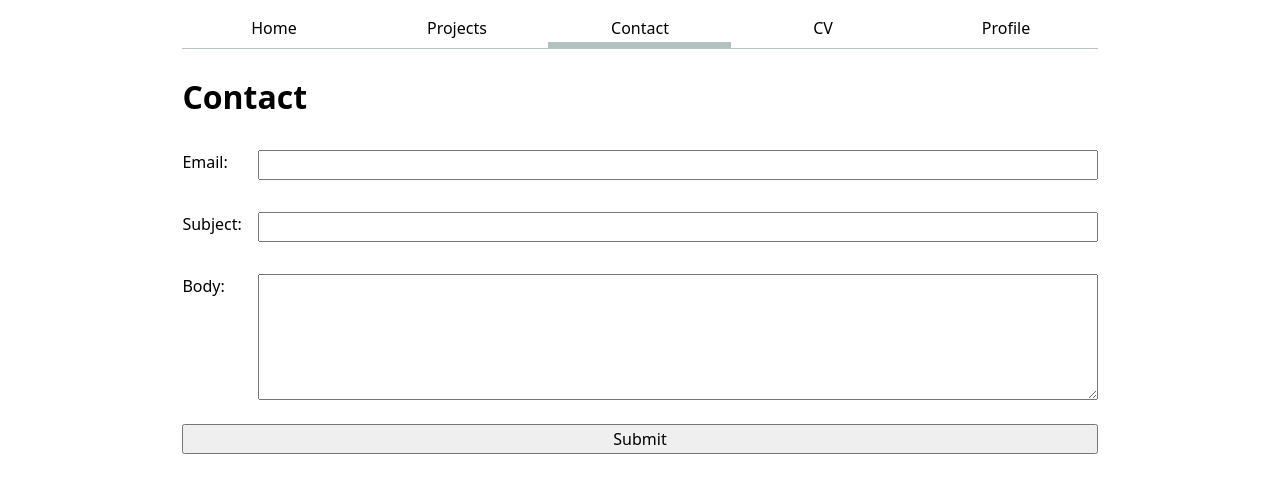
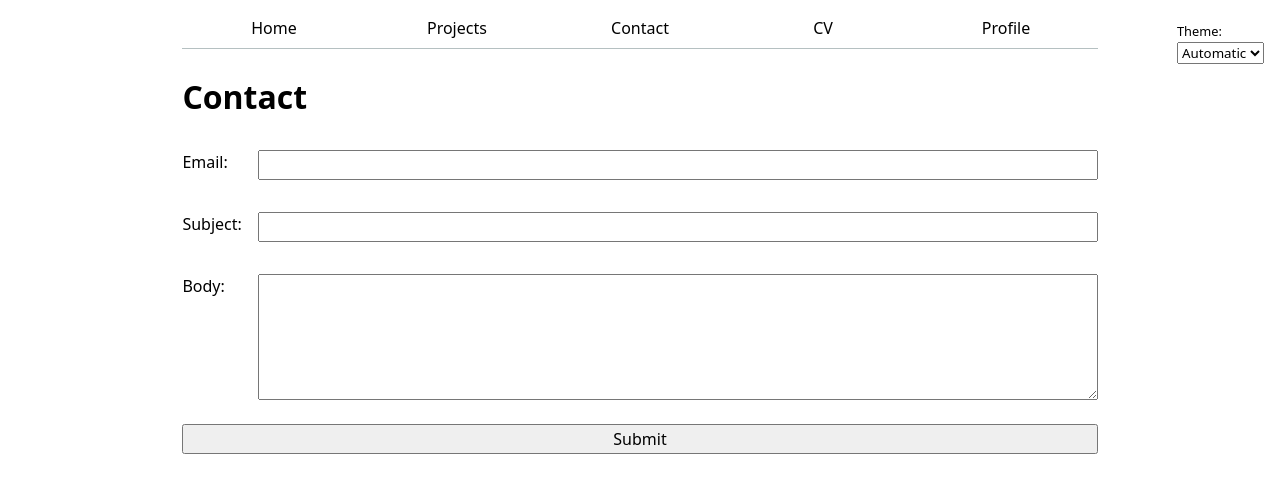
Before and after one commit to BaoyiWan/portfolio, a plain HTML site: page contact/index.html in a window 1280 px wide. Drawn offline with Linux system fonts and the light colour scheme; files that its build step writes are made by us from their sources.

Commit message:
revise1 lab3

```diff
--- a/contact/index.html
+++ b/contact/index.html
@@ -4,7 +4,7 @@
     <meta charset="UTF-8">
     <meta name="viewport" content="width=device-width, initial-scale=1.0">
     <title>Contact</title>
-    <link rel="stylesheet" href="style.css">
+    <link rel="stylesheet" href="../style.css">
     <style>
         body {
             max-width: 100ch;
@@ -14,16 +14,17 @@
 </head>
 <body>
 
+<!--
 <nav>
   <ul>
     <li><a href="../index.html">Home</a></li>
     <li><a href="../projects/">Projects</a></li>
-    <li><a href="../contact/" class="current">Contact</a></li>
+    <li><a href="../contact/">Contact</a></li>
     <li><a href="../cv/">CV</a></li>
     <li><a href="https://github.com/BaoyiWan" target="_blank">Profile</a></li>
   </ul>
 </nav>
-
+-->
 
 <style>
   :root {
@@ -59,7 +60,7 @@
 
 <h1>Contact</h1>
 
-<form action="mailto:bawan@ucsd.edu" method="POST" enctype="text/plain">
+<form action="mailto:bawan@ucsd.edu">
 
   <label>
     Email:
@@ -112,6 +113,6 @@
     grid-column: 1 / -1;
   }
 </style>
-
+<script src="../global.js"></script>
 </body>
 </html>
--- /dev/null
+++ b/global.js
@@ -0,0 +1,110 @@
+console.log("IT’S ALIVE!");
+
+function $$(selector, context = document) {
+  return Array.from(context.querySelectorAll(selector));
+}
+
+/*
+const navLinks = $$("nav a");
+
+let currentLink = navLinks.find(
+  (a) => a.host === location.host && a.pathname === location.pathname,
+);
+
+currentLink?.classList.add('current');
+if (currentLink) {
+  // or if (currentLink !== undefined)
+  currentLink.classList.add('current');
+}
+*/
+
+let pages = [
+  { url: '', title: 'Home' },
+  { url: 'projects/', title: 'Projects' },
+  { url: 'contact/', title: 'Contact' },
+  { url: 'cv/', title: 'CV' },
+  { url: 'https://github.com/BaoyiWan/', title: 'Profile'}
+  // add the rest of your pages here
+];
+
+let nav = document.createElement('nav');
+document.body.prepend(nav);
+
+const BASE_PATH = (location.hostname === "localhost" || location.hostname === "127.0.0.1")
+  ? "/"                  // Local server
+  : "/portfolio/";         // GitHub Pages repo name
+
+
+for (let p of pages) {
+  let url = p.url;
+  let title = p.title;
+  if (!url.startsWith('http')) {
+    //console.log(BASE_PATH)
+    //console.log(url)
+    url = BASE_PATH + url;
+  }
+  // next step: create link and add it to nav
+  //nav.insertAdjacentHTML('beforeend', `<a href="${url}">${title}</a>`);
+  let a = document.createElement('a');
+  a.href = url;
+  a.textContent = title;
+
+//console.log(a)
+//console.log('hello')
+  if (a.host === location.host && a.pathname === location.pathname) {
+    a.classList.add('current');
+  }
+  if (a.host !== location.host) {
+    a.target = "_blank";
+  }
+  nav.append(a);
+}
+
+document.body.insertAdjacentHTML(
+  'afterbegin',
+  `
+	<label class="color-scheme">
+		Theme:
+		<select id="theme-select">
+      <option value="light dark">Automatic</option>
+      <option value="light">Light</option>
+      <option value="dark">Dark</option>
+		</select>
+	</label>`,
+);
+
+const select = document.querySelector("#theme-select");
+
+if ("colorScheme" in localStorage) {
+  const saved = localStorage.colorScheme;
+  document.documentElement.style.setProperty("color-scheme", saved);
+  select.value = saved;
+}
+select.addEventListener('input', function (event) {
+  const value = event.target.value;
+  document.documentElement.style.setProperty('color-scheme', event.target.value);
+  localStorage.colorScheme = event.target.value;
+  console.log('color scheme changed to', event.target.value);
+});
+
+const form = document.querySelector("form");
+
+form?.addEventListener('submit', function (event) {
+  event.preventDefault();
+
+  const data = new FormData(form);
+
+  let url = form.action + "?";
+
+  let params = [];
+
+  for (let [name, value] of data) {
+    params.push(`${encodeURIComponent(name)}=${encodeURIComponent(value)}`);
+  }
+
+  url += params.join("&");
+
+  console.log(url); // debug
+
+  location.href = url;
+});
--- a/style.css
+++ b/style.css
@@ -4,3 +4,31 @@ body {
 	 */
   font: 100%/1.5 system-ui;
 }
+
+:root {
+  --color-accent: oklch(65% 50% 0);
+}
+
+html {
+  color-scheme: light dark;
+}
+
+nav {
+  /* Define the variable */
+  --border-color: oklch(50% 10% 200 / 40%);
+  border-bottom-color: var(--border-color);
+}
+nav a:hover {
+  background-color: color-mix(in oklch, var(--color-accent), canvas 85%);
+}
+
+.color-scheme {
+  position: absolute;
+  top: 1rem;
+  right: 1rem;
+  font-size: 80%;
+}
+
+.color-scheme select {
+  font-family: inherit;
+}
```
Also changed, not shown: cv/index.html (+6 -5 lines), index.html (+4 -1 lines), projects/index.html (+5 -4 lines).
